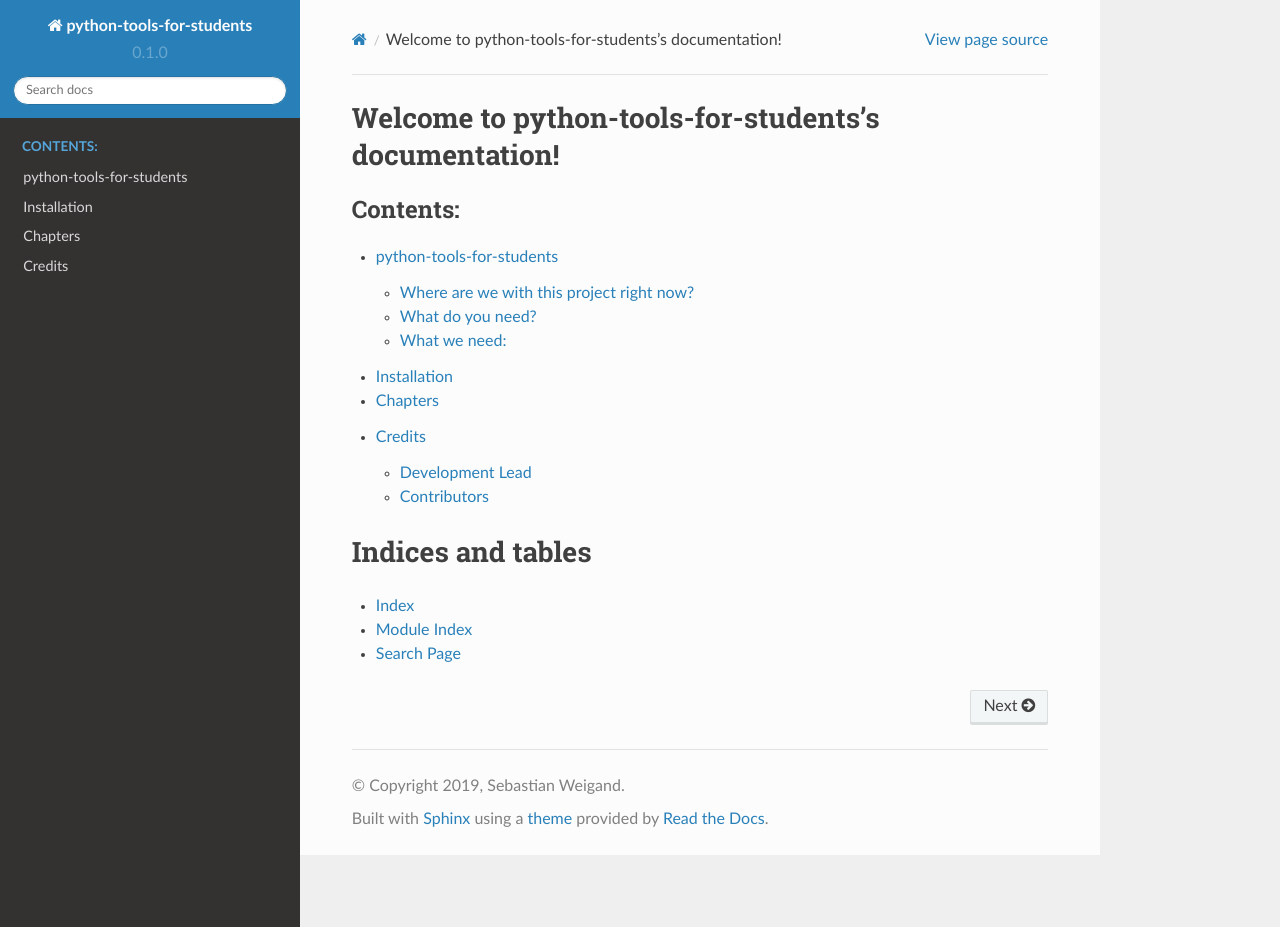
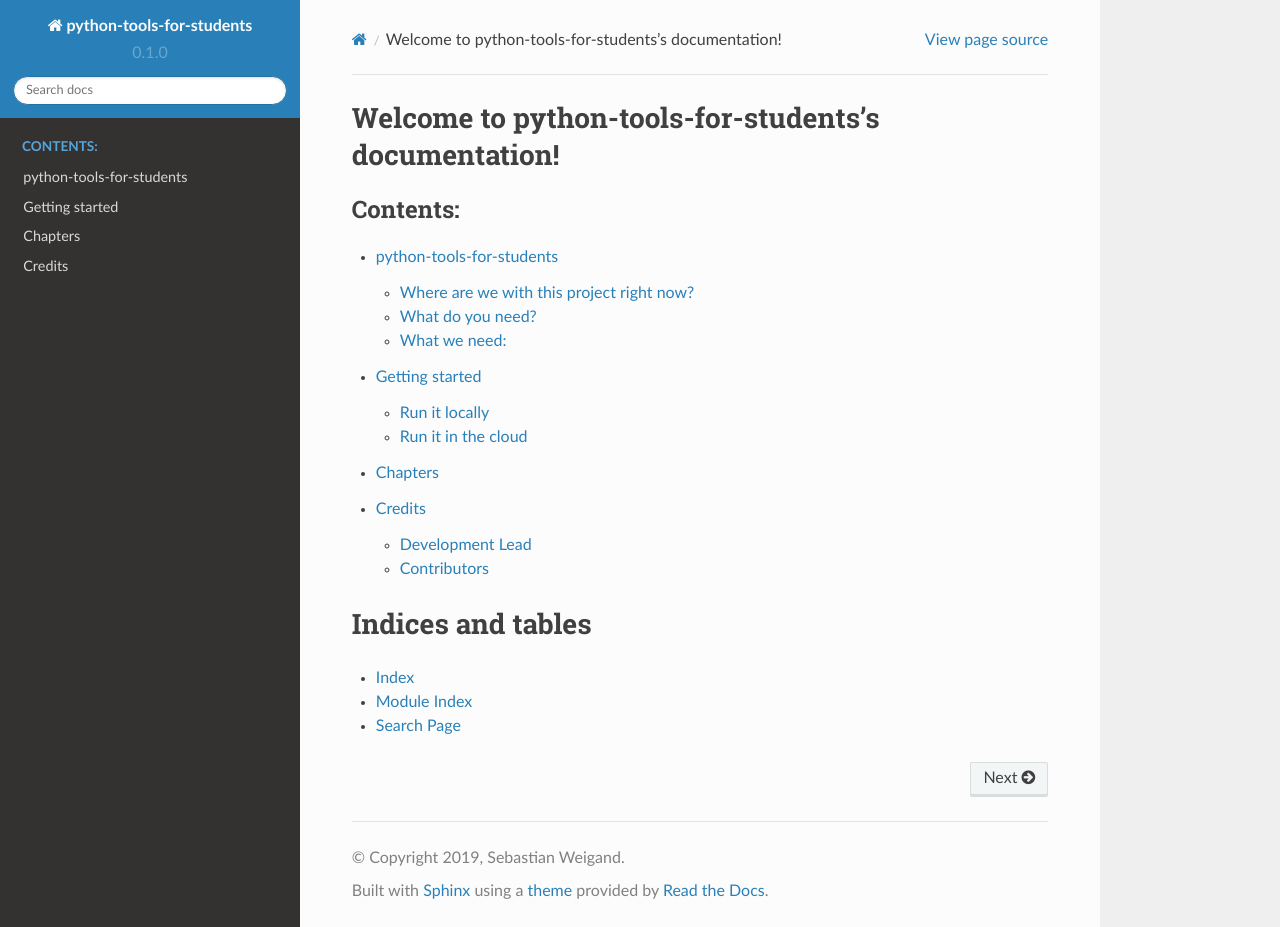
Before and after one commit to students-teach-students/python-tools-for-students, a Sphinx documentation site: the page built from docs/index.rst, in a window 1280 px wide and 927 px high. Built offline with Sphinx 7.4.7 and the Read the Docs theme 2.0.0, drawn with Linux system fonts in a browser that asks for light colours; pages that are not in the unit, such as notebooks, are missing from menus; some of the changed lines change nothing that is shown.

Commit message:
renamed installation.rst to getting_started.rst

```diff
--- /dev/null
+++ b/docs/getting_started.rst
@@ -0,0 +1,104 @@
+.. highlight:: shell
+
+===============
+Getting started
+===============
+
+Run it locally
+--------------
+
+This is the ideal way, since you will have everything you need
+in you day to day student life installed on you computer.
+
+Install python
+^^^^^^^^^^^^^^
+
+Anaconda
+""""""""
+Anaconda is our the recommended on all operating systems
+
+Pure CPython
+""""""""""""
+
+If you don't have `pip`_ installed, this `Python installation guide`_ can guide
+you through the process.
+
+.. _pip:  https://pip.pypa.io/en/stable/
+.. _Python installation guide: https://docs.python-guide.org/starting/installation/
+.. _Anaconda: https://www.anaconda.com/distribution/
+
+
+Get the project
+^^^^^^^^^^^^^^^
+
+The sources for python-tools-for-students can be downloaded from the
+`Github repo`_.
+
+You can either clone the public repository:
+
+.. code-block:: console
+
+    $ git clone git://github.com/students-teach-students/python-tools-for-students
+
+.. note::
+    This should be the preferred way since you can easily update the files by running ``$ git pull``
+    and won't clutter your download folder with incremental tarballs.
+
+Or download the `tarball`_:
+
+.. code-block:: console
+
+    $ curl -OJL https://github.com/students-teach-students/python-tools-for-students/tarball/master
+
+Once you have a copy of the source,
+you need to install the dependencies install it with:
+
+.. code-block:: console
+
+    $ pip install -r requirements.txt
+
+
+.. _Github repo: https://github.com/students-teach-students/python-tools-for-students
+.. _tarball: https://github.com/students-teach-students/python-tools-for-students/tarball/master
+
+Start jupyter lab
+^^^^^^^^^^^^^^^^^
+
+Once you have everything up and running you just need to open a terminal in the
+project folder (or its ``material`` subfolder) and run the following command:
+
+.. code-block:: console
+
+    $ jupyter lab
+
+After that jupyter lab will open a new tab in you default browser and
+you can start exploring.
+
+.. note::
+    For Windows users we recommend to use `Git bash`_ to start ``jupyter lab``,
+    since ``CMD`` and ``Powershell`` might not support all system calls we showcase.
+
+.. _Git bash: https://git-scm.com/downloads
+
+Trouble shooting
+^^^^^^^^^^^^^^^^
+
+If a new notebook isn't working, it might be that added new requirements,
+just try installing them by running this command in your terminal:
+
+.. code-block:: console
+
+    $ pip install -r requirements.txt
+
+Run it in the cloud
+-------------------
+
+If you don't want to install python and just play around a
+bit with the notebooks, you can always just run in our online
+demo at `mybinder.org`_.
+
+.. warning::
+    The binder session expires after 10 minutes inactivity and you will loose all
+    your progress if you didn't download the files you edited/created.
+
+.. _mybinder.org: https://mybinder.org/v2/gh/students-teach-students/python-tools-for-students/master?urlpath=lab/tree/material
--- a/docs/index.rst
+++ b/docs/index.rst
@@ -6,7 +6,7 @@ Welcome to python-tools-for-students's documentation!
     :caption: Contents:
 
     readme
-    installation
+    getting_started
     material
     authors
 ..    contributing
--- a/docs/installation.rst
+++ /dev/null
@@ -1,5 +0,0 @@
-.. highlight:: shell
-
-============
-Installation
-============
```
